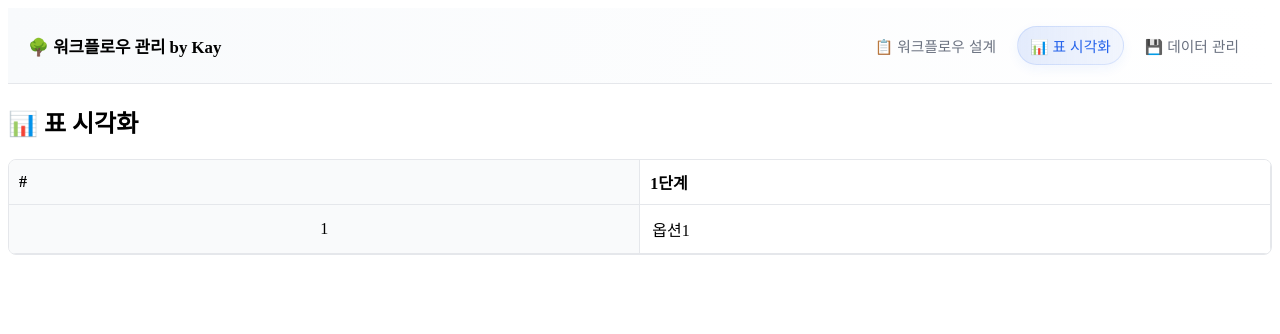
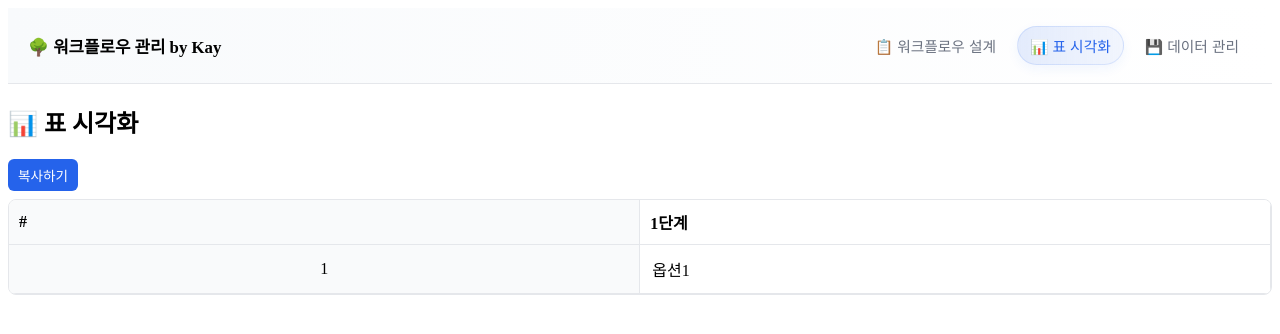
Before and after one commit to chawanghyeon/chawanghyeon.github.io, a Next.js app: page / in a window 1280 px wide. Both pictures are taken after a click on the button "📊 표 시각화". Shown: the top 334 px of the page. Built offline with nearby package versions, Linux system fonts and the light colour scheme.

Commit message:
기능 개선

```diff
--- a/components/TableVisualizationTab.tsx
+++ b/components/TableVisualizationTab.tsx
@@ -1,15 +1,16 @@
 import React from 'react'
-import { Step } from '../hooks/useStepManager'
+import { Step, PathActivationMap } from '../hooks/useStepManager'
 
 interface TableVisualizationTabProps {
   steps: Step[]
+  pathActivations?: PathActivationMap
 }
 
 interface WorkflowPath {
   [stepName: string]: string | null
 }
 
-const TableVisualizationTab: React.FC<TableVisualizationTabProps> = ({ steps }) => {
+const TableVisualizationTab: React.FC<TableVisualizationTabProps> = ({ steps, pathActivations }) => {
   // Generate all combinations of options for each step (Cartesian product)
   function getAllCombinations<T>(arrays: T[][]): T[][] {
     if (arrays.length === 0) return [[]]
@@ -22,8 +23,20 @@ const TableVisualizationTab: React.FC<TableVisualizationTabProps> = ({ steps })
   const optionArrays = steps.map((step) => step.options.length > 0 ? step.options : [{ id: '', name: '-', displayName: '-', nextStepActive: true, isActive: true }])
   const allCombinations = getAllCombinations(optionArrays)
 
-  // Check if a row is active
-  const isRowActive = (row: any[]): boolean => {
+  // Check if a row is active (fallback to step/option isActive if pathActivations not provided)
+  const isRowActive = (row: any[], rowIndex: number): boolean => {
+    // If we have per-path activations, use those
+    if (pathActivations && Array.isArray(pathActivations[String(rowIndex)])) {
+      const arr = pathActivations[String(rowIndex)]
+      return arr.every((cellActive, idx) => {
+        const option = row[idx]
+        if (!option) return false
+        if (!steps[idx].isActive) return false
+        return !!cellActive && !!option.isActive
+      })
+    }
+
+    // Fallback: a row is active only if every step and option is active
     return row.every((option, idx) => {
       if (!option) return false
       if (!steps[idx].isActive) return false
@@ -35,6 +48,56 @@ const TableVisualizationTab: React.FC<TableVisualizationTabProps> = ({ steps })
   return (
     <div className="table-container">
       <h2>📊 표 시각화</h2>
+      <div style={{ marginBottom: 8 }}>
+        <button
+          className="btn-primary small"
+          onClick={async () => {
+            try {
+              // Build HTML table string with inline <s> for strikethrough cells so Excel preserves it
+              const cols = ["#", ...stepNames]
+              const buildCell = (text: string, inactive: boolean) => {
+                const safe = String(text).replace(/&/g, "&amp;").replace(/</g, "&lt;").replace(/>/g, "&gt;")
+                if (inactive) return `<td style="color: #6b7280;"><s>${safe}</s></td>`
+                return `<td>${safe}</td>`
+              }
+
+              const rowsHtml = allCombinations.map((row, rIdx) => {
+                const idxCell = `<td>${rIdx + 1}</td>`
+                const cells = row.map((option, cIdx) => {
+                  const cellActive = pathActivations && Array.isArray(pathActivations[String(rIdx)])
+                    ? !!pathActivations[String(rIdx)][cIdx]
+                    : !!(steps[cIdx].isActive && option.isActive)
+                  return buildCell(option.displayName || option.name, !cellActive && option.name !== "-")
+                }).join("")
+                return `<tr>${idxCell}${cells}</tr>`
+              }).join("")
+
+              const html = `<table><thead><tr>${cols.map(c => `<th>${String(c).replace(/&/g, "&amp;").replace(/</g, "&lt;").replace(/>/g, "&gt;")}</th>`).join("")}</tr></thead><tbody>${rowsHtml}</tbody></table>`
+
+              // Try to write HTML and plain text
+              if (navigator.clipboard && (navigator.clipboard as any).write) {
+                const blobHtml = new Blob([html], { type: 'text/html' })
+                const blobText = new Blob([rowsHtml.replace(/<[^>]+>/g, '').replace(/\s+/g, ' ').trim()], { type: 'text/plain' })
+                const data = [new ClipboardItem({ 'text/html': blobHtml, 'text/plain': blobText })]
+                // @ts-ignore
+                await (navigator.clipboard as any).write(data)
+              } else if (navigator.clipboard && (navigator.clipboard as any).writeText) {
+                // fallback to CSV-like plain text
+                const csv = allCombinations.map((row, rIdx) => [String(rIdx + 1), ...row.map(o => o.displayName || o.name)].join('\t')).join('\n')
+                await navigator.clipboard.writeText(csv)
+              } else {
+                alert('클립보드 복사 기능을 사용할 수 없습니다. 브라우저를 업데이트 해보세요.')
+              }
+              alert('표를 클립보드로 복사했습니다. (HTML 형식, Excel에 붙여넣으면 취소선이 유지됩니다)')
+            } catch (err) {
+              console.error(err)
+              alert('복사에 실패했습니다.')
+            }
+          }}
+        >
+          복사하기
+        </button>
+      </div>
       <div id="tableVisualization">
         {steps.length === 0 ? (
           <div className="empty-state">
@@ -62,7 +125,7 @@ const TableVisualizationTab: React.FC<TableVisualizationTabProps> = ({ steps })
                 </thead>
                 <tbody>
                   {allCombinations.map((row, index) => {
-                    const isActive = isRowActive(row);
+                    const isActive = isRowActive(row, index);
                     return (
                       <tr
                         key={index}
@@ -73,20 +136,22 @@ const TableVisualizationTab: React.FC<TableVisualizationTabProps> = ({ steps })
                         <td className="row-number" data-row-index={index}>
                           {index + 1}
                         </td>
-                        {row.map((option, idx) => (
+                        {row.map((option, idx) => {
+                          // determine cell active state from pathActivations if available
+                          const cellActive = pathActivations && Array.isArray(pathActivations[String(index)])
+                            ? !!pathActivations[String(index)][idx]
+                            : !!(steps[idx].isActive && option.isActive)
+                          return (
                             <td
                               key={option.id || idx}
-                            className={
-                              !isActive && option.name !== "-"
-                                ? "inactive-cell"
-                                : "data-cell"
-                            }
+                              className={!cellActive && option.name !== "-" ? "inactive-cell" : "data-cell"}
                             >
                               <div className="cell-inner">
                                 {option.displayName || option.name}
                               </div>
                             </td>
-                        ))}
+                          )
+                        })}
                       </tr>
                     );
                   })}
--- a/pages/index.tsx
+++ b/pages/index.tsx
@@ -59,6 +59,7 @@ const HomePage: React.FC = () => {
         return (
           <TableVisualizationTab
             steps={steps}
+            pathActivations={pathActivations}
           />
         )
       case 'data':
--- a/styles/globals.css
+++ b/styles/globals.css
@@ -67,6 +67,13 @@
 .excel-table .inactive-row td{ opacity:0.5 }
 .excel-table .inactive-cell{ color:var(--muted) }
 
+/* Inactive cells: visually muted + strikethrough to indicate disabled/removed options */
+.excel-table .inactive-cell .cell-inner{
+	text-decoration: line-through;
+	text-decoration-thickness: 2px;
+	text-decoration-color: rgba(0,0,0,0.15);
+}
+
 @media (max-width:720px){
 	.excel-table-container{ min-width:560px }
 }
```
Lines whose indentation alone changed are shown as unchanged.
